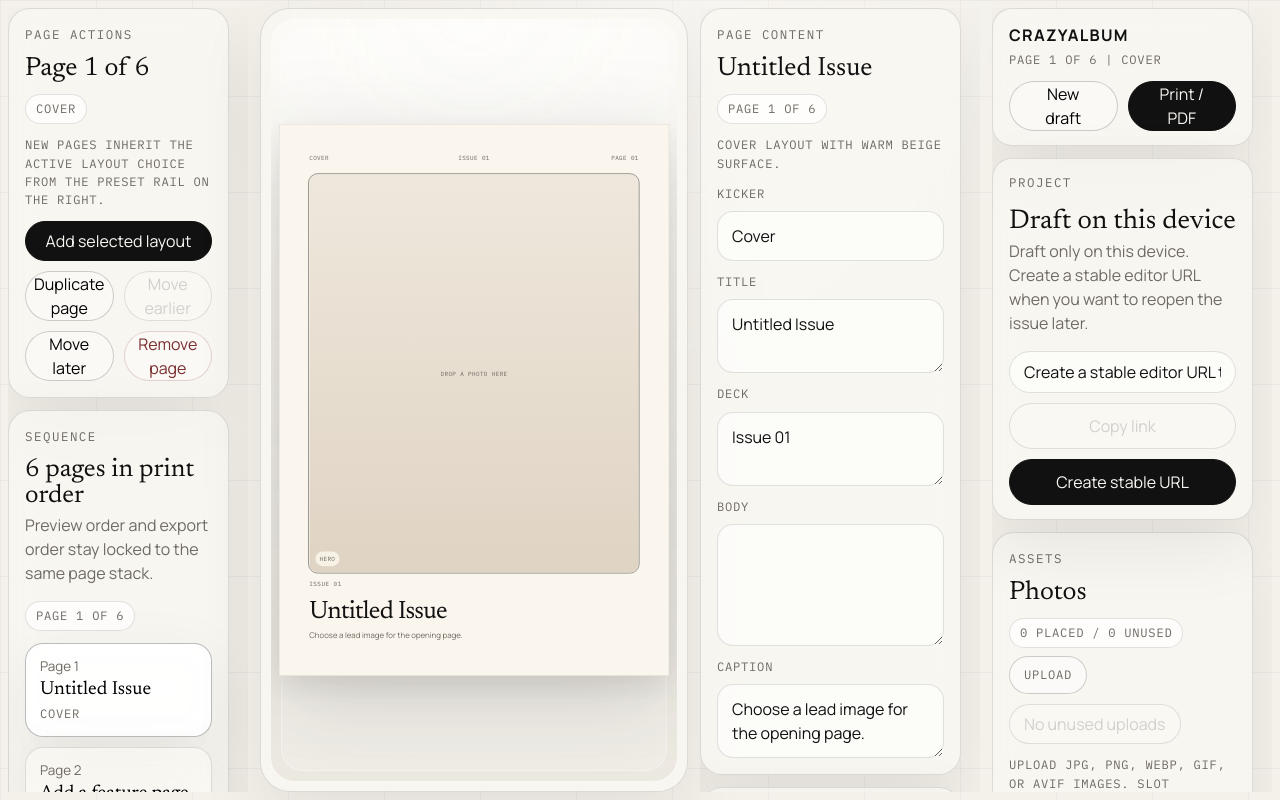
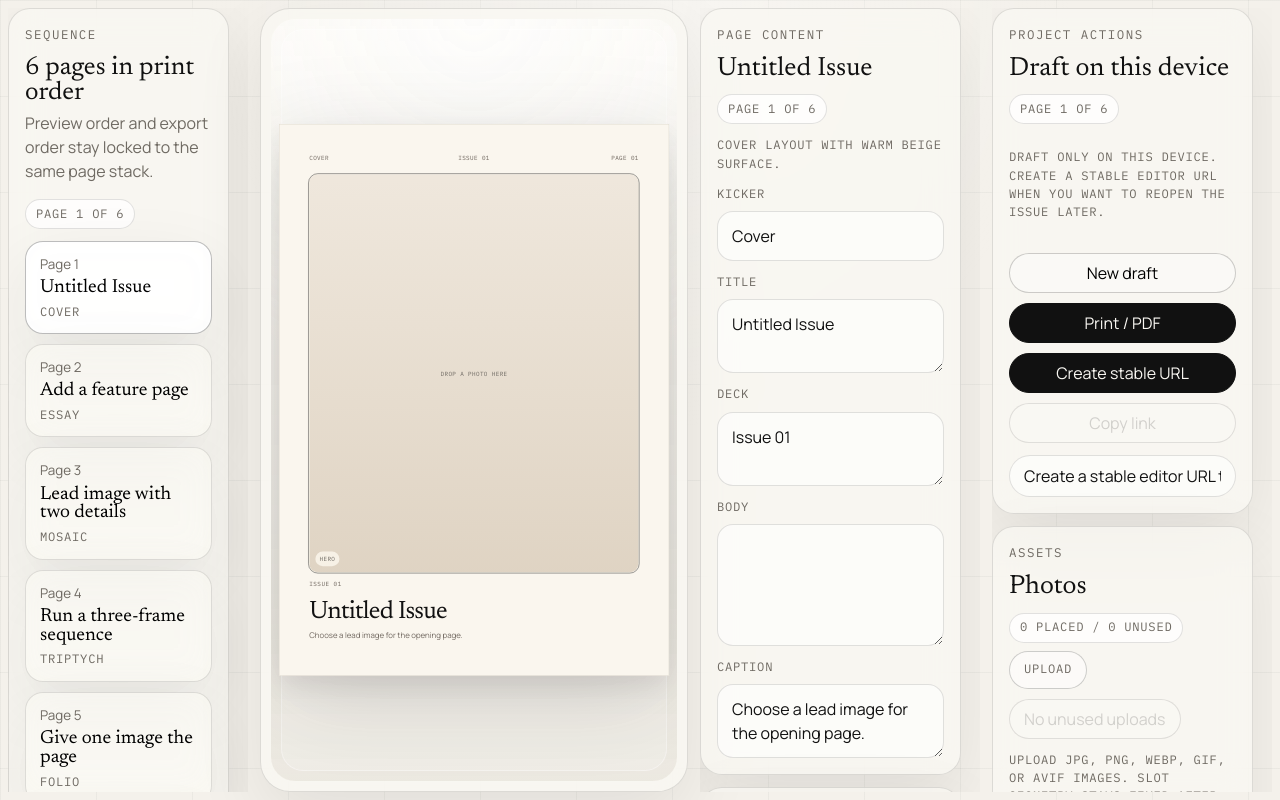
Before and after one commit to soulizer/finalfolio, a React (Vite) app: page /editor in a window 1280 px wide. Built offline with nearby package versions, Linux system fonts and the light colour scheme.

Commit message:
Reorganize CrazyAlbum editor information flow

```diff
--- a/scripts/validate-mvp.mjs
+++ b/scripts/validate-mvp.mjs
@@ -339,13 +339,12 @@ try {
     assert.match(styles, /\.segmented-control/);
     assert.match(styles, /\.editor-sidebar--navigation \.page-strip/);
     assert.match(styles, /\.editor-page-actions/);
-    assert.match(styles, /\.editor-sidebar__stack--sticky/);
-    assert.match(styles, /\.editor-sidebar--operations \.editor-project-bar__actions/);
     assert.match(styles, /height: calc\(100vh - 16px\)/);
     assert.match(styles, /min-height: auto !important;/);
     assert.match(styles, /margin: 0 !important;/);
     assert.match(editorPage, /Apply to page/);
     assert.match(editorPage, /Add selected layout/);
+    assert.match(editorPage, /editor-panel--project-actions/);
     assert.match(editorPage, /Clear from all pages/);
     assert.match(editorPage, /Page surface/);
     assert.match(editorPage, /Page theme/);
--- a/src/routes/EditorPage.tsx
+++ b/src/routes/EditorPage.tsx
@@ -870,53 +870,6 @@ export function EditorPage() {
     <div className="editor-shell">
       <div className="editor-layout">
         <aside className="editor-sidebar editor-sidebar--navigation">
-          <section className="editor-panel editor-panel--page-actions">
-            <div className="editor-panel__heading">
-              <div>
-                <p className="eyebrow">Page actions</p>
-                <h2>{selectedPagePositionLabel}</h2>
-              </div>
-              <span className="panel-tag">{selectedTemplateLabel}</span>
-            </div>
-            <p className="panel-note">New pages inherit the active layout choice from the preset rail on the right.</p>
-            <div className="editor-page-actions">
-              <button
-                type="button"
-                className="button button--primary button--small editor-page-actions__button editor-page-actions__button--wide"
-                onClick={() => addPage()}
-              >
-                Add selected layout
-              </button>
-              <button type="button" className="button button--ghost button--small editor-page-actions__button" onClick={duplicatePage}>
-                Duplicate page
-              </button>
-              <button
-                type="button"
-                className="button button--ghost button--small editor-page-actions__button"
-                disabled={selectedPageIndex <= 0}
-                onClick={() => moveSelectedPage(-1)}
-              >
-                Move earlier
-              </button>
-              <button
-                type="button"
-                className="button button--ghost button--small editor-page-actions__button"
-                disabled={selectedPageIndex >= project.pages.length - 1}
-                onClick={() => moveSelectedPage(1)}
-              >
-                Move later
-              </button>
-              <button
-                type="button"
-                className="button button--ghost button--small editor-page-actions__button editor-page-actions__button--danger"
-                disabled={project.pages.length === 1}
-                onClick={removeSelectedPage}
-              >
-                Remove page
-              </button>
-            </div>
-          </section>
-
           <section className="page-strip-panel">
             <div className="page-strip-panel__header">
               <div>
@@ -941,6 +894,79 @@ export function EditorPage() {
                 </button>
               ))}
             </div>
+          </section>
+
+          <section className="editor-panel">
+            <div className="editor-panel__heading">
+              <div>
+                <p className="eyebrow">Starter packs</p>
+                <h2>Multi-page packs</h2>
+              </div>
+              <span className="panel-tag">{templatePacks[defaultTemplatePackId].label} default</span>
+            </div>
+            <p className="panel-note">One click can replace the issue sequence or insert a finished pack after the current page. Every inserted page still edits like a normal page afterwards.</p>
+            <div className="template-pack-grid">
+              {templatePackOrder.map((packId) => {
+                const pack = templatePacks[packId];
+                return (
+                  <article key={packId} className={`template-pack-card ${packId === defaultTemplatePackId ? 'is-featured' : ''}`}>
+                    <div className="template-pack-card__copy">
+                      <span>{pack.label}</span>
+                      <strong>{pack.summary}</strong>
+                      <p>{pack.description}</p>
+                    </div>
+                    <p className="template-pack-card__sequence">
+                      {pack.pages.map((page) => getTemplateLabel(page.template, page.customTemplate)).join(' / ')}
+                    </p>
+                    <div className="editor-panel__actions editor-panel__actions--tight">
+                      <button
+                        type="button"
+                        className="button button--primary button--small"
+                        onClick={() => applyTemplatePack(packId, 'replace')}
+                      >
+                        Replace sequence
+                      </button>
+                      <button
+                        type="button"
+                        className="button button--ghost button--small"
+                        onClick={() => applyTemplatePack(packId, 'insert')}
+                      >
+                        Insert after current
+                      </button>
+                    </div>
+                  </article>
+                );
+              })}
+            </div>
+          </section>
+
+          <section className="editor-panel">
+            <div className="editor-panel__heading">
+              <div>
+                <p className="eyebrow">Page surface</p>
+                <h2>{selectedThemeMeta.label}</h2>
+              </div>
+              <span className="panel-tag">{selectedThemeMeta.summary}</span>
+            </div>
+            <p className="panel-note">Theme changes affect the live preview and printed page background together.</p>
+            <div className="theme-grid" role="group" aria-label="Page theme">
+              {pageThemeOrder.map((themeId) => {
+                const meta = pageThemeMeta[themeId];
+                return (
+                  <button
+                    key={themeId}
+                    type="button"
+                    className={`theme-card ${selectedPage.theme === themeId ? 'is-active' : ''}`}
+                    onClick={() => updateSelectedPage((page) => ({ ...page, theme: themeId }))}
+                  >
+                    <span className={`theme-card__swatch theme-card__swatch--${themeId}`} aria-hidden="true" />
+                    <strong>{meta.label}</strong>
+                    <small>{meta.summary}</small>
+                  </button>
+                );
+              })}
+            </div>
+            <p className="panel-note">{selectedThemeMeta.description}</p>
           </section>
         </aside>
 
@@ -1204,54 +1230,46 @@ export function EditorPage() {
         </aside>
 
         <aside className="editor-sidebar editor-sidebar--operations">
-          <div className="editor-sidebar__stack editor-sidebar__stack--sticky">
-            <section className="editor-topbar">
-              <div className="editor-topbar__brand">
-                <Link to="/">CrazyAlbum</Link>
-                <span>{`${selectedPagePositionLabel} | ${selectedPageTemplateLabel}`}</span>
-              </div>
-              <div className="editor-topbar__actions">
-                <button type="button" className="button button--ghost" onClick={startNewDraft}>
+          <section className="editor-panel editor-panel--project-actions">
+            <div className="editor-panel__heading">
+              <div>
+                <p className="eyebrow">Project actions</p>
+                <h2>{projectRecord ? 'Stable editor URL' : 'Draft on this device'}</h2>
+              </div>
+              <span className="panel-tag">{selectedPagePositionLabel}</span>
+            </div>
+            <p className="panel-note">{statusText}</p>
+            <div className="editor-panel__actions editor-panel__actions--tight">
+              <button type="button" className="button button--ghost button--small" onClick={startNewDraft}>
                 New draft
               </button>
-                <button type="button" className="button button--primary" onClick={() => window.print()}>
+              <button type="button" className="button button--primary button--small" onClick={() => window.print()}>
                 Print / PDF
               </button>
-              </div>
-            </section>
-
-            <section className="editor-project-bar">
-              <div className="editor-project-bar__copy">
-                <p className="eyebrow">Project</p>
-                <h2>{projectRecord ? 'Stable editor URL' : 'Draft on this device'}</h2>
-                <p>{statusText}</p>
-              </div>
-              <div className="editor-project-bar__actions">
+              <button
+                type="button"
+                className="button button--primary button--small"
+                disabled={saveState === 'saving' || uploadState === 'uploading'}
+                onClick={() => void saveProject({ manual: true })}
+              >
+                {saveState === 'saving' ? 'Saving…' : projectRecord ? 'Save issue' : 'Create stable URL'}
+              </button>
+              <button
+                type="button"
+                className="button button--ghost button--small"
+                disabled={!projectRecord}
+                onClick={() => void handleCopyLink()}
+              >
+                {copyState === 'copied' ? 'Copied' : copyState === 'error' ? 'Copy failed' : 'Copy link'}
+              </button>
+            </div>
             <input
               aria-label="Project URL"
               className="editor-project-bar__input"
               readOnly
               value={projectRecord ? shareUrl : 'Create a stable editor URL to save this issue on the server.'}
             />
-                <button
-                  type="button"
-                  className="button button--ghost"
-                  disabled={!projectRecord}
-                  onClick={() => void handleCopyLink()}
-                >
-                  {copyState === 'copied' ? 'Copied' : copyState === 'error' ? 'Copy failed' : 'Copy link'}
-                </button>
-                <button
-                  type="button"
-                  className="button button--primary"
-                  disabled={saveState === 'saving' || uploadState === 'uploading'}
-                  onClick={() => void saveProject({ manual: true })}
-                >
-                  {saveState === 'saving' ? 'Saving…' : projectRecord ? 'Save issue' : 'Create stable URL'}
-                </button>
-              </div>
           </section>
-          </div>
 
           <div className="editor-panel">
             <div className="editor-panel__heading">
@@ -1500,6 +1518,13 @@ export function EditorPage() {
             <div className="editor-panel__actions">
               <button
                 type="button"
+                className="button button--ghost button--small"
+                onClick={() => addPage()}
+              >
+                Add selected layout
+              </button>
+              <button
+                type="button"
                 className="button button--primary button--small"
                 disabled={templateChoice === selectedPage.template && templateChoice !== 'custom'}
                 onClick={applyTemplateChoice}
@@ -1514,78 +1539,6 @@ export function EditorPage() {
             </p>
           </div>
 
-          <div className="editor-panel">
-            <div className="editor-panel__heading">
-              <div>
-                <p className="eyebrow">Page surface</p>
-                <h2>{selectedThemeMeta.label}</h2>
-              </div>
-              <span className="panel-tag">{selectedThemeMeta.summary}</span>
-            </div>
-            <p className="panel-note">Theme changes affect the live preview and printed page background together.</p>
-            <div className="theme-grid" role="group" aria-label="Page theme">
-              {pageThemeOrder.map((themeId) => {
-                const meta = pageThemeMeta[themeId];
-                return (
-                  <button
-                    key={themeId}
-                    type="button"
-                    className={`theme-card ${selectedPage.theme === themeId ? 'is-active' : ''}`}
-                    onClick={() => updateSelectedPage((page) => ({ ...page, theme: themeId }))}
-                  >
-                    <span className={`theme-card__swatch theme-card__swatch--${themeId}`} aria-hidden="true" />
-                    <strong>{meta.label}</strong>
-                    <small>{meta.summary}</small>
-                  </button>
-                );
-              })}
-            </div>
-            <p className="panel-note">{selectedThemeMeta.description}</p>
-          </div>
-
-          <div className="editor-panel">
-            <div className="editor-panel__heading">
-              <div>
-                <p className="eyebrow">Starter packs</p>
-                <h2>Multi-page packs</h2>
-              </div>
-              <span className="panel-tag">{templatePacks[defaultTemplatePackId].label} default</span>
-            </div>
-            <p className="panel-note">One click can replace the issue sequence or insert a finished pack after the current page. Every inserted page still edits like a normal page afterwards.</p>
-            <div className="template-pack-grid">
-              {templatePackOrder.map((packId) => {
-                const pack = templatePacks[packId];
-                return (
-                  <article key={packId} className={`template-pack-card ${packId === defaultTemplatePackId ? 'is-featured' : ''}`}>
-                    <div className="template-pack-card__copy">
-                      <span>{pack.label}</span>
-                      <strong>{pack.summary}</strong>
-                      <p>{pack.description}</p>
-                    </div>
-                    <p className="template-pack-card__sequence">
-                      {pack.pages.map((page) => getTemplateLabel(page.template, page.customTemplate)).join(' / ')}
-                    </p>
-                    <div className="editor-panel__actions editor-panel__actions--tight">
-                      <button
-                        type="button"
-                        className="button button--primary button--small"
-                        onClick={() => applyTemplatePack(packId, 'replace')}
-                      >
-                        Replace sequence
-                      </button>
-                      <button
-                        type="button"
-                        className="button button--ghost button--small"
-                        onClick={() => applyTemplatePack(packId, 'insert')}
-                      >
-                        Insert after current
-                      </button>
-                    </div>
-                  </article>
-                );
-              })}
-            </div>
-          </div>
         </aside>
       </div>
 
--- a/src/styles.css
+++ b/src/styles.css
@@ -473,63 +473,6 @@ img {
   overflow-x: hidden;
 }
 
-.editor-topbar {
-  display: flex;
-  justify-content: space-between;
-  align-items: center;
-  gap: 16px;
-  padding: 14px 16px;
-  border-radius: 20px;
-}
-
-.editor-shell > .editor-topbar,
-.editor-shell > .editor-project-bar,
-.editor-layout {
-  width: var(--editor-shell-width);
-  margin-inline: auto;
-}
-
-.editor-shell > .editor-topbar,
-.editor-shell > .editor-project-bar {
-  margin-bottom: 12px;
-}
-
-.editor-project-bar {
-  display: flex;
-  justify-content: space-between;
-  gap: 16px;
-  align-items: center;
-  padding: 14px 16px;
-  border-radius: 20px;
-}
-
-.editor-project-bar__copy {
-  display: grid;
-  gap: 4px;
-}
-
-.editor-project-bar__copy h2 {
-  margin: 0;
-  font-family: 'Newsreader', serif;
-  font-size: 1.7rem;
-  font-weight: 500;
-  line-height: 1;
-}
-
-.editor-project-bar__copy p:last-child {
-  margin: 0;
-  max-width: 42rem;
-  color: var(--muted);
-}
-
-.editor-project-bar__actions {
-  display: grid;
-  grid-template-columns: minmax(0, 1fr) auto auto;
-  gap: 10px;
-  align-items: center;
-  width: min(100%, 620px);
-  min-width: 0;
-}
 
 .editor-project-bar__input {
   width: 100%;
@@ -539,6 +482,16 @@ img {
   border: 1px solid var(--line);
   background: rgba(255, 255, 255, 0.56);
   color: var(--ink);
+}
+
+
+.editor-panel--project-actions {
+  display: grid;
+  gap: 12px;
+}
+
+.editor-panel--project-actions .editor-panel__actions .button {
+  flex: 1 1 140px;
 }
 
 .editor-topbar__brand {
@@ -571,14 +524,11 @@ img {
   text-transform: uppercase;
 }
 
-.editor-topbar__actions {
-  display: flex;
-  flex-wrap: wrap;
-  gap: 10px;
-}
 
 .editor-layout {
   display: grid;
+  width: var(--editor-shell-width);
+  margin-inline: auto;
   grid-template-columns: minmax(240px, 1fr) minmax(0, 2fr) minmax(280px, 1fr) minmax(280px, 1fr);
   gap: var(--editor-layout-gap);
   align-items: stretch;
@@ -1285,10 +1235,6 @@ button.asset-frame {
   color: #7a2e2e;
 }
 
-.editor-sidebar--operations .editor-topbar__actions .button,
-.editor-sidebar--operations .editor-project-bar__actions .button {
-  width: 100%;
-}
 
 .page-strip-panel__header {
   display: flex;
```
Also changed, not shown: 1 other file (tests, documents, lock files or other folders). Lines whose indentation alone changed are shown as unchanged.
